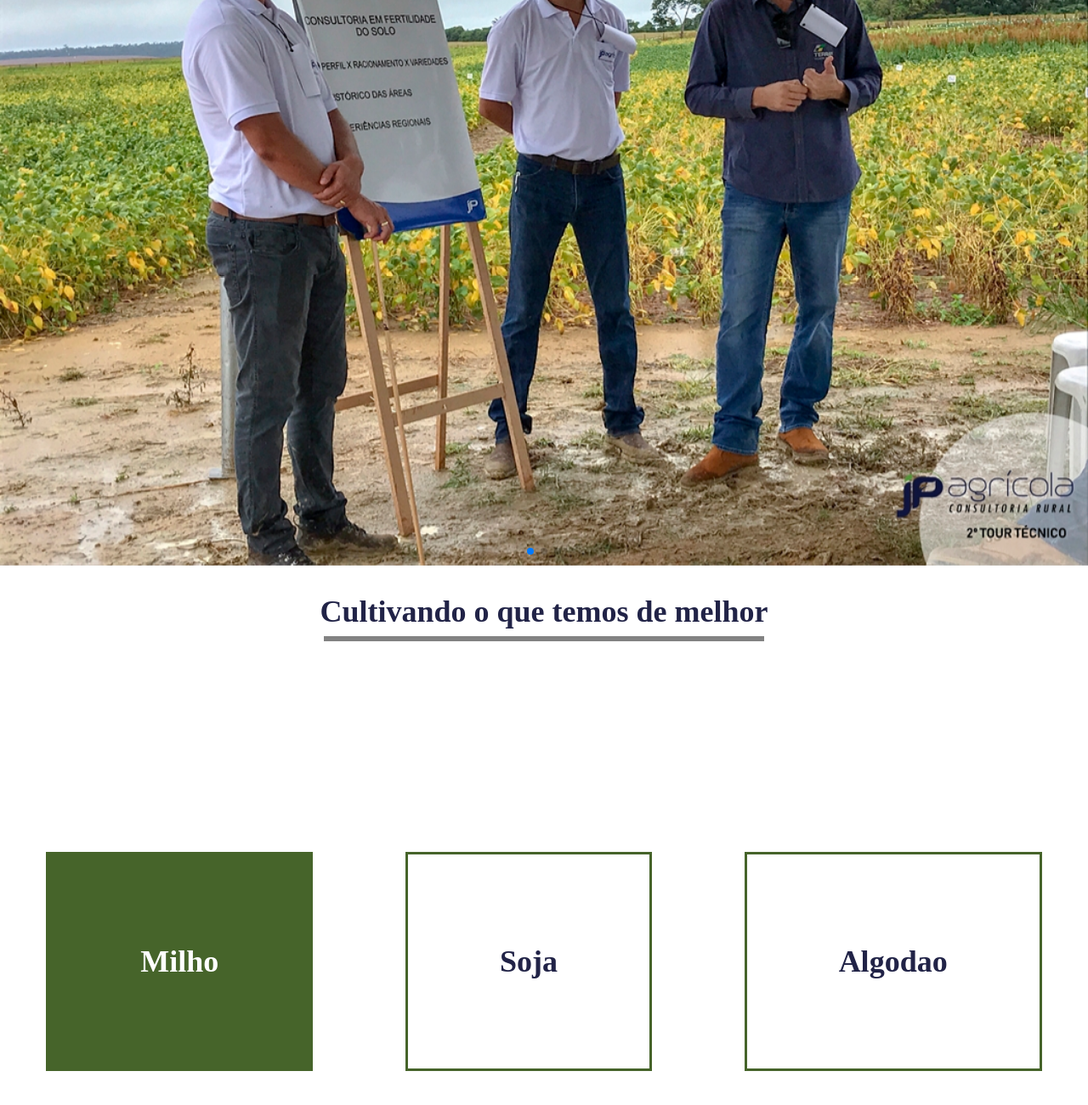
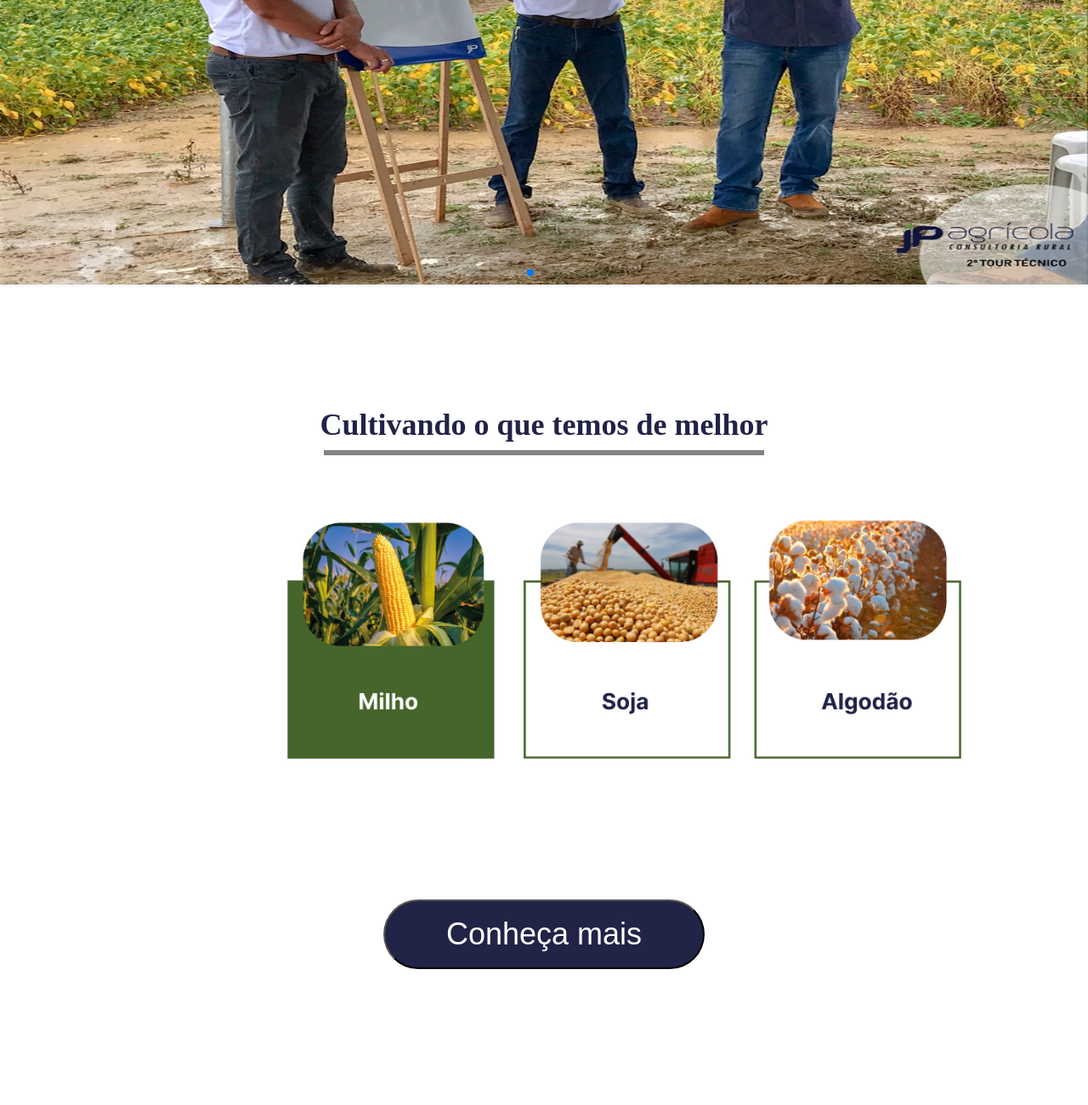
Before and after one commit to WellitonTim/Site-Exemplo, a plain HTML site: page index.html in a window 1280 px wide. Shown: the part 382-1683 px from the top of the page at 85% size. Before the commit the page ends 1643 px from the top, so only its background shows below. Drawn offline with nearby package versions, Linux system fonts and the light colour scheme.

Commit message:
Add files via upload
Atualizacao dos arquivos

```diff
--- a/css/carrossel.css
+++ b/css/carrossel.css
@@ -1,23 +1,16 @@
-.principal__carrossel {
+.principal__carrossel{
+
+    background: var(--branco2);
+}
+.swiper-wrapper {
+
+    text-align: center;
+
+
+}
+
+.swiper-wrapper img {
 
     width: 100%;
-    height: 100%;
+    height: calc(100vh - 170px)
 }
-
-.swiper-slide {
-
-    display: flex;
-    --webkit-box-pack:center;
-    -ms-flex-pack: center;
-    -webkit-justify-content:center;
-    -webkit-box-aling:center;
-    -ms-flex-align: :center;
-    webkit-aling-items:center;
-    aling-items:center;
-}
-
-.swiper-slide img{
-
-    width: 100%;
-    height: auto;
-}
--- a/css/conhecamais.css
+++ b/css/conhecamais.css
@@ -2,7 +2,7 @@
 
     font-size: 36px;
     text-align: center;
-    padding: 1em 0 0.1em 0;
+    padding: 4em 0 0.1em 0;
     color: var(--roxo-escuro);
     font-weight: 700;
 
@@ -16,45 +16,36 @@
 }
 
 
+.principa__conheca__mais-imagens {
 
-.principal__conheca__mais-imagens-lista {
+    padding: 4em 0 0.1em 18em;
+    width: 70%;
+}
 
-    display: flex;
-    justify-content: space-around;
-    padding: 15em 0 0 0;
+.botao {
+
+    text-align: center;
+    padding: 10em;
 
 
-}
-
-.principal__conheca__mais-imagens-item{
-
-    border: solid;
-    border-color: var(--verde);
-    padding: 3em 3em;
-
-
-
-}
-.principal__conheca__mais-imagens-item {
-
-    font-size: 36px;
-    font-weight: 700;
-
-
-}
-
-.principal__conheca__mais-imagens-item-milho {
-
-    background: var(--verde);
-    color: var(--branco);
 
 
 
 }
 
-.principal__conheca__mais-imagens-item-soja,
-.principal__conheca__mais-imagens-item-algodao {
+.botao__saiba_mais {
 
-    color: var(--roxo-escuro);
+    text-align: center;
+    text-decoration: none;
+    background: var(--roxo-escuro);
+    color: var(--branco);
+    border-radius: 50px;
+    font-size: 36px ;
+    padding: 0.5em 2em;
+
+
+
+
+
 
 }
--- a/css/style.css
+++ b/css/style.css
@@ -10,5 +10,6 @@
         --azul-turqueza: rgb(178,178,191);
         --cinza: rgb(130,130,130) ;
         --verde: rgb(70,100,42);
+        --branco2:#F8F8FF;
 
 }
--- a/index.html
+++ b/index.html
@@ -37,8 +37,7 @@
 
 
         </HEAder>
-
-        <main class="principal">
+            <main class="principal">
                 <section class="principal__carrossel">
                     <!-- Slider main container -->
                     <div class="swiper">
@@ -50,7 +49,7 @@
                                 <!-- Slides -->
                                 <div class="swiper-slide"><img src="img/img1.jpg" alt="" class="swiper-wrapper__img"></div>
                                 <div class="swiper-slide"><img src="img/img2.jpg" alt="" class="swiper-wrapper__img"></div>
-                                <div class="swiper-slide"><img src="img/img3.JPG" alt="" class="swiper-wrapper__img"></div>                                ...
+                                <div class="swiper-slide"><img src="img/img3.jpg" alt="" class="swiper-wrapper__img"></div>                                ...
                         </div>
 
                         <!-- If we need pagination -->
@@ -65,26 +64,31 @@
 
                 </section>
 
+            </main>
+
+
                 <section class="principal__conheca__mais">
 
                             <h2 class="titulo__1">Cultivando o que temos de melhor</h2>
                             <hr class="principal__conheca__mais-linha">
 
-                            <div class="principal__conheca__mais-imagens">
-                                <ul class="principal__conheca__mais-imagens-lista">
-                                    <li class="principal__conheca__mais-imagens-item principal__conheca__mais-imagens-item-milho">Milho</li>
-                                    <li class="principal__conheca__mais-imagens-item principal__conheca__mais-imagens-item-soja">Soja</li>
-                                    <li class="principal__conheca__mais-imagens-item principal__conheca__mais-imagens-item-algodao">Algodao</li>
-                                </ul>
+                            <img class="principa__conheca__mais-imagens" src="img/img4.jpg" alt="imagem de milho soja e algodao">
+                           <div class="botao" >
+                            <input class="botao__saiba_mais" type="button" value="Conheça mais">
+                           </div>
+
+                </section>
+
+                <section class="quem__somos">
 
 
-                            </div>
+
                 </section>
 
-            </section>
 
 
-        </main>
+
+
 
 
 
```
Also changed, not shown: img/imagem5.png (added), img/img4.jpg (added), img/img6.jpg (added), 3 other files.
